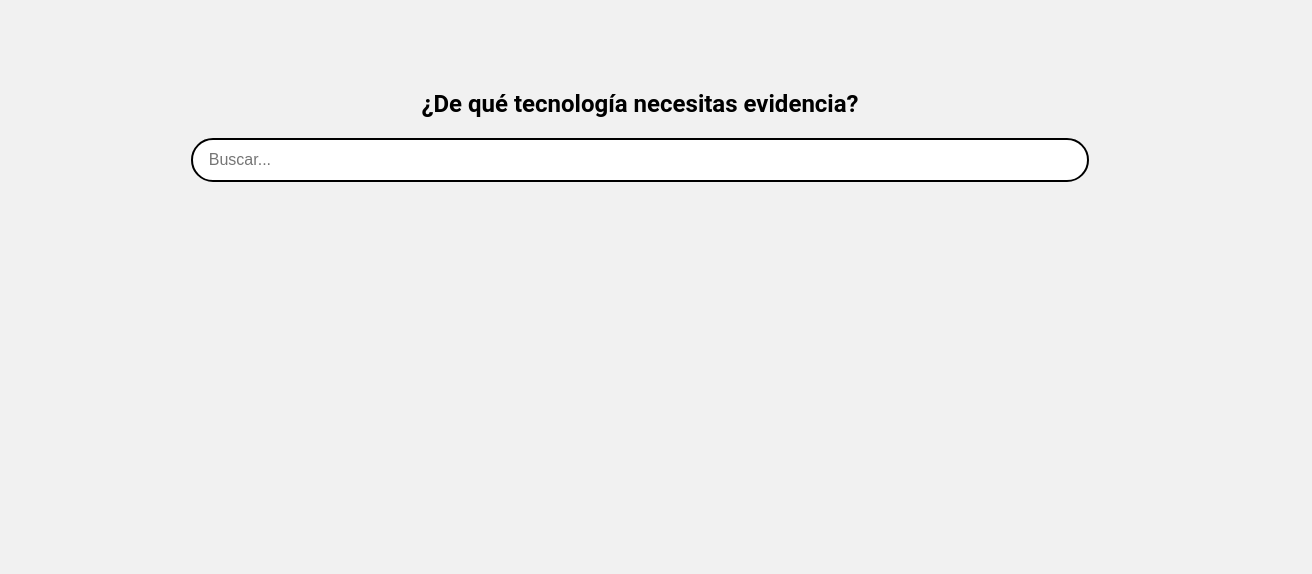
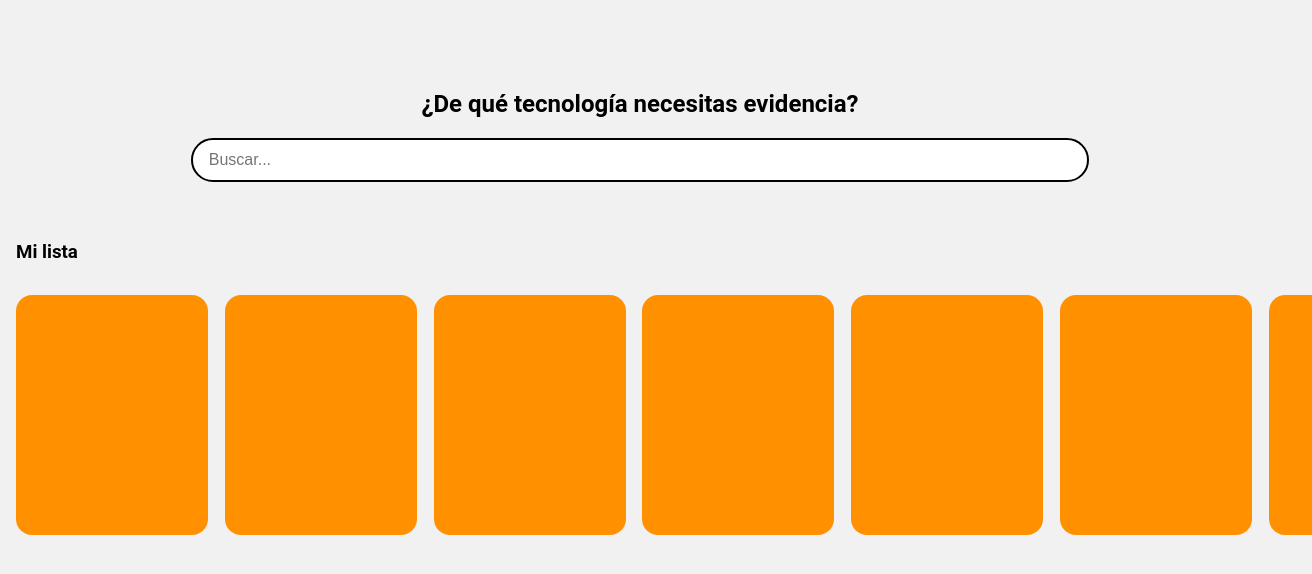
Before and after one commit to JavCho23/briefcase-page, a plain HTML site: page index.html in a window 1280 px wide. Shown: the part 82-656 px from the top of the page, 1312 px wide, since content can reach past the window. Drawn offline with Linux system fonts and the light colour scheme.

Commit message:
Adding Projects carousel

```diff
--- /dev/null
+++ b/css/carousel.css
@@ -0,0 +1,37 @@
+.carousel {
+    width: 100%;
+    overflow: scroll;
+    padding: 1em;
+    position: relative;
+}
+
+.carousel__container {
+    white-space: nowrap;
+    margin: 2em 0em;
+    padding-bottom: 1em;
+}
+.carousel__item {
+    display: inline-block;
+    width: 12em;
+    height: 15em;
+    border-radius: 1em;
+    background-color: rgb(255, 145, 0);
+    overflow: hidden;
+    margin-right: 0.8em;
+    cursor: pointer;
+    transition: 400ms;
+    transform-origin: center left;
+}
+
+.carousel__item:hover ~ .carousel__item {
+    transform: translate3d(6em, 0, 0);
+}
+
+.carousel__container:hover .carousel__item {
+    opacity: 0.3;
+}
+
+.carousel__container:hover .carousel__item:hover {
+    transform: scale(1.5);
+    opacity: 1;
+}
--- a/index.html
+++ b/index.html
@@ -6,6 +6,7 @@
         <link rel="stylesheet" href="./css/index.css" />
         <link rel="stylesheet" href="./css/header.css" />
         <link rel="stylesheet" href="./css/search.css" />
+        <link rel="stylesheet" href="./css/carousel.css" />
         <title>{Jav}</title>
     </head>
     <body>
@@ -29,5 +30,24 @@
             </h2>
             <input class="search__input" type="text" placeholder="Buscar..." />
         </section>
+        <section class="carousel">
+          <h3>Mi lista</h3>
+            <div class="carousel__container">
+                <div class="carousel__item"></div>
+                <div class="carousel__item"></div>
+                <div class="carousel__item"></div>
+                <div class="carousel__item"></div>
+                <div class="carousel__item"></div>
+                <div class="carousel__item"></div>
+                <div class="carousel__item"></div>
+                <div class="carousel__item"></div>
+                <div class="carousel__item"></div>
+                <div class="carousel__item"></div>
+                <div class="carousel__item"></div>
+                <div class="carousel__item"></div>
+                <div class="carousel__item"></div>
+                <div class="carousel__item"></div>
+            </div>
+        </section>
     </body>
 </html>
```
